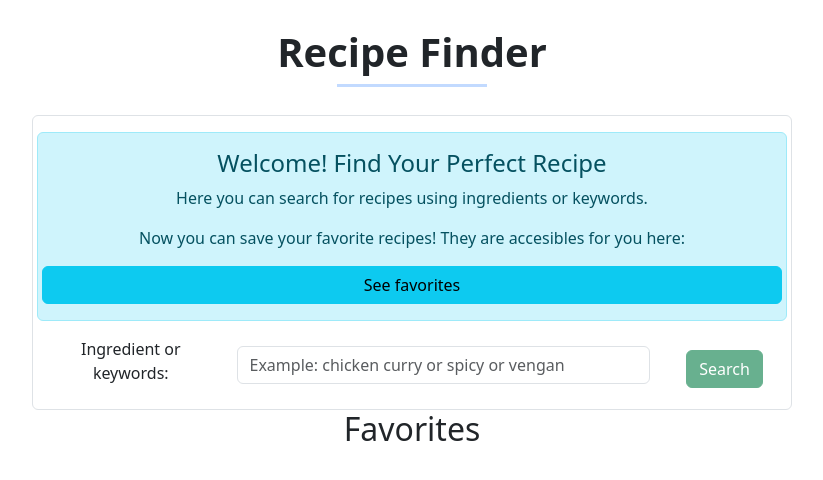
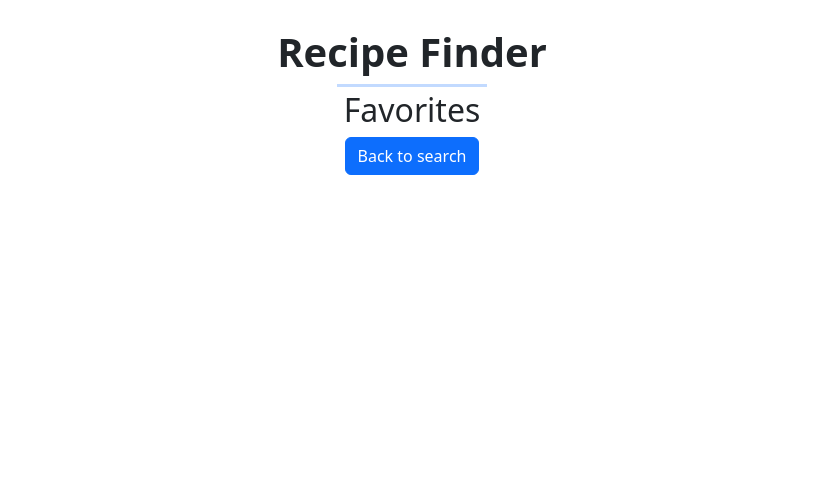
Before and after one commit to kumanmc/recipe-finder, a React (Create React App) app: page / in a window 1280 px wide. Both pictures are taken after a click on the button "See favorites". Shown: the top 480 px of the page, without its empty margins (228-1051 px from the left). Built offline with nearby package versions, Linux system fonts and the light colour scheme.

Commit message:
Prototype 100% functional
PENDING:

-Extract some components
-Complete code coverage
-Add install instructions

```diff
--- a/src/components/result-list/MealCard.tsx
+++ b/src/components/result-list/MealCard.tsx
@@ -2,6 +2,7 @@ import React from 'react';
 import { Card, Button, Row, Col } from 'react-bootstrap';
 import { Meal } from '../../types/meal.type';
 import { Star, StarFill } from 'react-bootstrap-icons';
+import { useAppContext } from '../../context/AppContext';
 
 interface MealCardProps {
   meal: Meal;
@@ -9,6 +10,7 @@ interface MealCardProps {
 }
 
 const MealCard: React.FC<MealCardProps> = ({ meal, onViewDetails }) => {
+  const { addFavorite, removeFavorite, isMealFavorite } = useAppContext();
 
   const handleOnViewDetails = () => {
     onViewDetails(meal);
@@ -45,7 +47,23 @@ const MealCard: React.FC<MealCardProps> = ({ meal, onViewDetails }) => {
             </Button>
           </Col>
           <Col className={'col-12 mt-2'}>
-            <span><Star color="gray" size={24} /></span>
+            {isMealFavorite(meal.idMeal) ? (
+              <StarFill
+                color="gold"
+                size={32}
+                style={{ cursor: 'pointer' }}
+                onClick={() => removeFavorite(meal.idMeal)}
+                title="Eliminar de favoritos"
+              />
+            ) : (
+              <Star
+                color="gray"
+                size={32}
+                style={{ cursor: 'pointer' }}
+                onClick={() => addFavorite(meal)}
+                title="Añadir a favoritos"
+              />
+            )}
           </Col>
         </Row>
 
--- a/src/components/result-list/ResultList.tsx
+++ b/src/components/result-list/ResultList.tsx
@@ -1,9 +1,10 @@
 import React, { useState } from 'react'
 import { Meal } from "../../types/meal.type";
 import MealCard from './MealCard';
-import { Row, Col, Alert } from 'react-bootstrap';
+import { Row, Col, Alert, Button } from 'react-bootstrap';
 import ViewDetails from '../view-details/ViewDetails';
 import { useAppContext } from '../../context/AppContext';
+import { Star, StarFill } from 'react-bootstrap-icons';
 
 interface ResultListProps {
   meals: Meal[] | null;
@@ -12,25 +13,29 @@ interface ResultListProps {
 
 const ResultList: React.FC<ResultListProps> = ({ meals, userSearched }) => {
   const [currentMeal, setCurrentMeal] = useState<Meal | null>(null);
-  const { favoriteMode } = useAppContext();
+  const { favoriteMode, setFavoritesMode, favorites } = useAppContext();
 
   const handleOnGoBack = () => {
     setCurrentMeal(null);
+  };
+  const handleBackToSearch = () => {
+    setFavoritesMode(false);
   };
 
   return (
     <>
       {
         favoriteMode ? (
-          <><Row>
-            <Col xs={12} className='text-center'>
-              <h2>Favorites</h2>
-            </Col>
-          </Row>
+          <>
+            <Row>
+              <Col xs={12} className='text-center'>
+                <h2>Favorites</h2>
+              </Col>
+            </Row>
             {
-              meals && meals.length > 0 && (
+              favorites && favorites.length > 0 && (
                 <Row role='list' className="border p-3 rounded">
-                  {meals.map((meal) => (
+                  {favorites.map((meal) => (
                     <Col role={'listitem'} key={meal.idMeal} xs={12} sm={6} md={4} lg={3} className="mb-2 d-flex">
                       <MealCard meal={meal} onViewDetails={setCurrentMeal} />
                     </Col>
@@ -38,6 +43,18 @@ const ResultList: React.FC<ResultListProps> = ({ meals, userSearched }) => {
                 </Row>
               )
             }
+            <Row>
+              <Col className={'col-12'}>
+                <Button
+                  variant="primary"
+                  onClick={handleBackToSearch}
+                  aria-label={`Back to Search`}
+                >
+                  Back to search
+                </Button>
+              </Col>
+            </Row>
+
           </>
         ) : currentMeal ?
           (
--- a/src/components/search-form/SearchForm.tsx
+++ b/src/components/search-form/SearchForm.tsx
@@ -14,7 +14,7 @@ interface SearchFormProps {
 
 const SearchForm: React.FC<SearchFormProps> = ({ setLoading, loading, setCriticalError, api, onResults, setUserSearched }) => {
   const [ingredients, setIngredients] = useState<string>('')
-  const { setFavoritesMode } = useAppContext();
+  const { setFavoritesMode, favorites } = useAppContext();
 
   const handleSearch = useCallback(async (event: React.FormEvent<HTMLFormElement>) => {
     event.preventDefault();
@@ -53,9 +53,8 @@ const SearchForm: React.FC<SearchFormProps> = ({ setLoading, loading, setCritica
 
   const handleSeeFavorites = useCallback(() => {
     setFavoritesMode(true);
-    setIngredients('');
-    onResults([]);
-   }, [setFavoritesMode, setIngredients, onResults]);
+    setUserSearched(false);
+   }, [setFavoritesMode, setIngredients, onResults, setUserSearched, favorites]);
 
 
   return (
--- a/src/components/search-form/SearchWrapper.tsx
+++ b/src/components/search-form/SearchWrapper.tsx
@@ -3,6 +3,7 @@ import SearchForm from './SearchForm';
 import Spinner from './Spinner';
 import ResultList from '../result-list/ResultList';
 import { Meal } from '../../types/meal.type';
+import { useAppContext } from '../../context/AppContext';
 
 interface SearchWrapperProps {
   api: string;
@@ -13,6 +14,7 @@ const SearchWrapper: React.FC<SearchWrapperProps> = ({ api, setCriticalError })
   const [loading, setLoading] = useState<boolean>(false)
   const [meals, setMeals] = useState<Meal[]>([]); // State to store results
   const[userSearched, setUserSearched] = useState<boolean>(false)
+  const { favoriteMode } = useAppContext();
 
   const handleResults = (data: Meal[]) => {
     setMeals(data);
@@ -20,14 +22,14 @@ const SearchWrapper: React.FC<SearchWrapperProps> = ({ api, setCriticalError })
 
   return (
     <>
-      <SearchForm
+      {!favoriteMode && <SearchForm
         api={api}
         setLoading={setLoading}
         loading={loading}
         setCriticalError={setCriticalError}
         setUserSearched={setUserSearched}
         onResults={handleResults}
-      />
+      />}
       {loading ? <Spinner /> : <ResultList meals={meals} userSearched={userSearched} />}
     </>
 
--- a/src/components/view-details/ViewDetails.tsx
+++ b/src/components/view-details/ViewDetails.tsx
@@ -7,6 +7,7 @@ import Tabs from 'react-bootstrap/Tabs';
 import { getAproxTime } from './getAproachTime';
 import { getYouTubeEmbedUrl } from './getYouTubeEmbedUrl';
 import { Star, StarFill } from 'react-bootstrap-icons';
+import { useAppContext } from '../../context/AppContext';
 
 interface ViewDetailsProps {
   meal: Meal;
@@ -14,7 +15,7 @@ interface ViewDetailsProps {
 }
 
 const ViewDetails: React.FC<ViewDetailsProps> = ({ meal, onGoBack }) => {
-
+  const { addFavorite, removeFavorite, isMealFavorite } = useAppContext();
 
   const formatInstructions = () => {
     return meal.strInstructions.replace(/\r\n|\n/g, '<br />');
@@ -114,8 +115,24 @@ const ViewDetails: React.FC<ViewDetailsProps> = ({ meal, onGoBack }) => {
                 Back
               </Button>
             </Col>
-            <Col className={'col-6 mt-2'}>
-              <span><Star color="gray" size={24} /></span>
+            <Col className={'col-12 mt-2'}>
+              {isMealFavorite(meal.idMeal) ? (
+                <StarFill
+                  color="gold"
+                  size={32}
+                  style={{ cursor: 'pointer' }}
+                  onClick={() => removeFavorite(meal.idMeal)}
+                  title="Eliminar de favoritos"
+                />
+              ) : (
+                <Star
+                  color="gray"
+                  size={32}
+                  style={{ cursor: 'pointer' }}
+                  onClick={() => addFavorite(meal)}
+                  title="Añadir a favoritos"
+                />
+              )}
             </Col>
           </Row>
 
```
